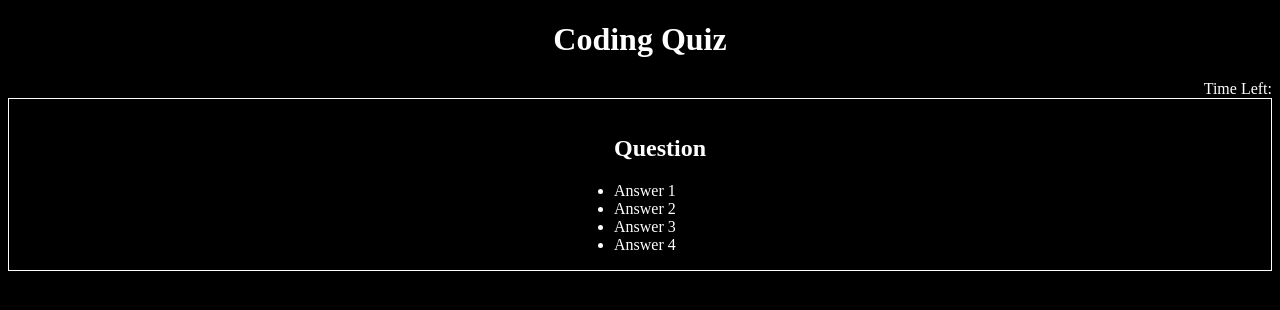
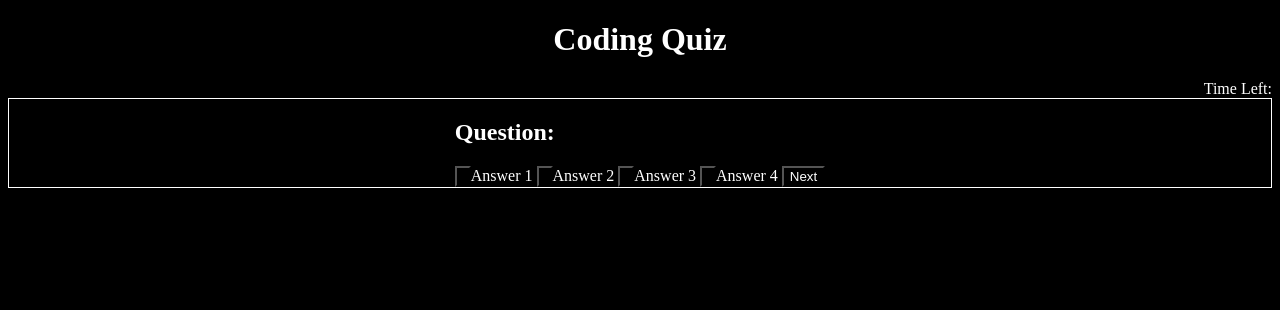
Before and after one commit to dfreeman3102/timed-coding-assessment, a plain HTML site: page index.html in a window 1280 px wide. Drawn offline with Linux system fonts and the light colour scheme.

Commit message:
Changed list to form and li to buttons

```diff
--- a/index.html
+++ b/index.html
@@ -14,13 +14,14 @@
         <section id="timer">Time Left:</section>
     </header>
     <section id="question-list">
-        <ul>
-            <h2 id="question">Question</h2>
-            <li id="a1">Answer 1</li>
-            <li id="a2">Answer 2</li>
-            <li id="a3">Answer 3</li>
-            <li id="a4">Answer 4</li>
-        </ul>
+        <form>
+            <h2 id="question">Question: </h2>
+            <input type="button" id="a1">Answer 1
+            <input type="button" id="a2">Answer 2
+            <input type="button" id="a3">Answer 3
+            <input type="button" id="a4">Answer 4
+            <button id="next">Next</button>
+        </form>
     </section>
 
     <script src="./assets/js/script.js"></script>
```
